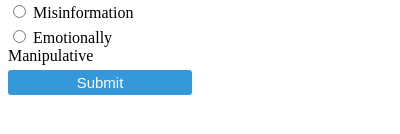
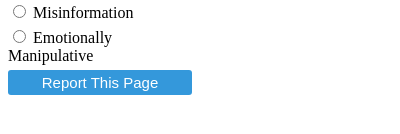
Before and after one commit to nmajor/clickshame_chrome, a browser extension: page app/popup.html in a window 400 px wide. Shown: the part 162-296 px from the top of the page. Drawn offline with Linux system fonts and the light colour scheme; files that its build step writes are made by us from their sources.

```diff
--- a/app/popup.html
+++ b/app/popup.html
@@ -52,7 +52,7 @@
                 <input class="no-outline" type="radio" id="strike-type" name="strike-type" value="emotionally_manipulative">
                 <label>Emotionally Manipulative</label>
               </div>
-              <input class="no-outline strike-button" type="button" id="strike-submit" value="Submit">
+              <input class="no-outline strike-button" type="button" id="strike-submit" value="Report This Page">
             </div>
           </div>
         </div>
```
Also changed, not shown: app/images/icon-128.png, app/images/icon-16.png, app/images/icon-19.png, app/images/icon-38.png.
